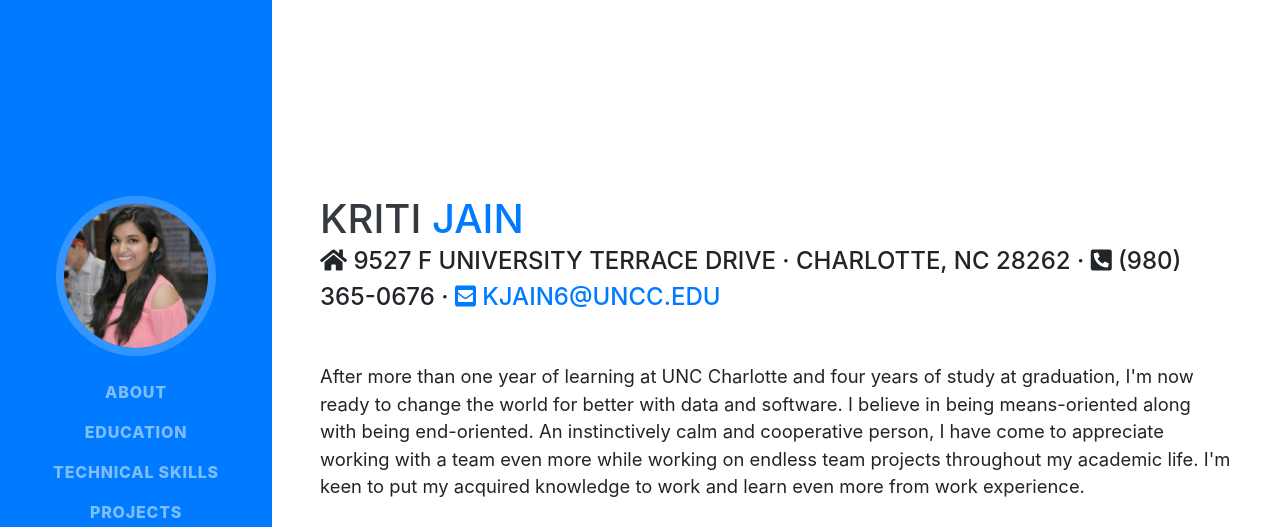
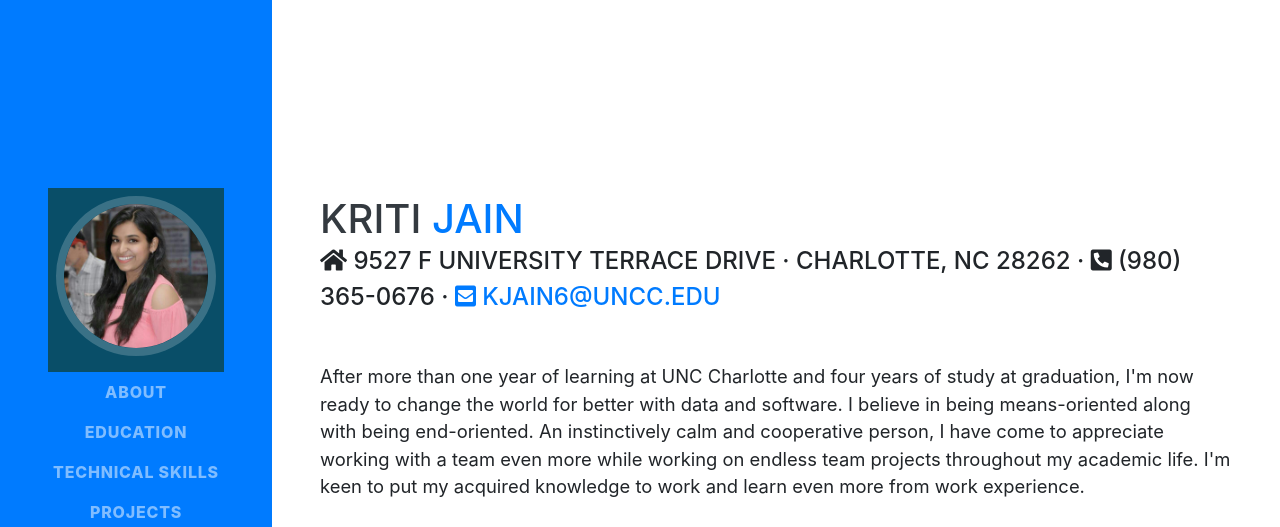
Before and after one commit to kjain6/My-Resume, a website with bundled scripts: page index.html in a window 1280 px wide. In both pictures the pointer is over the link 136 px from the left and 280 px from the top of the page. Shown: the top 527 px of the page. Built offline with nearby package versions, Linux system fonts and the light colour scheme; a web font is replaced by a local one.

Commit message:
Update index.html

```diff
--- a/index.html
+++ b/index.html
@@ -23,8 +23,9 @@
 <style>
     .bg-primary{
 	background-color: #094e68 !important;
-	}, a:hover{
-	background-color:blue !important;}
+	}
+	a:hover{
+	background-color:#094e68 !important;}
 	</style>
 </head>
 
```
